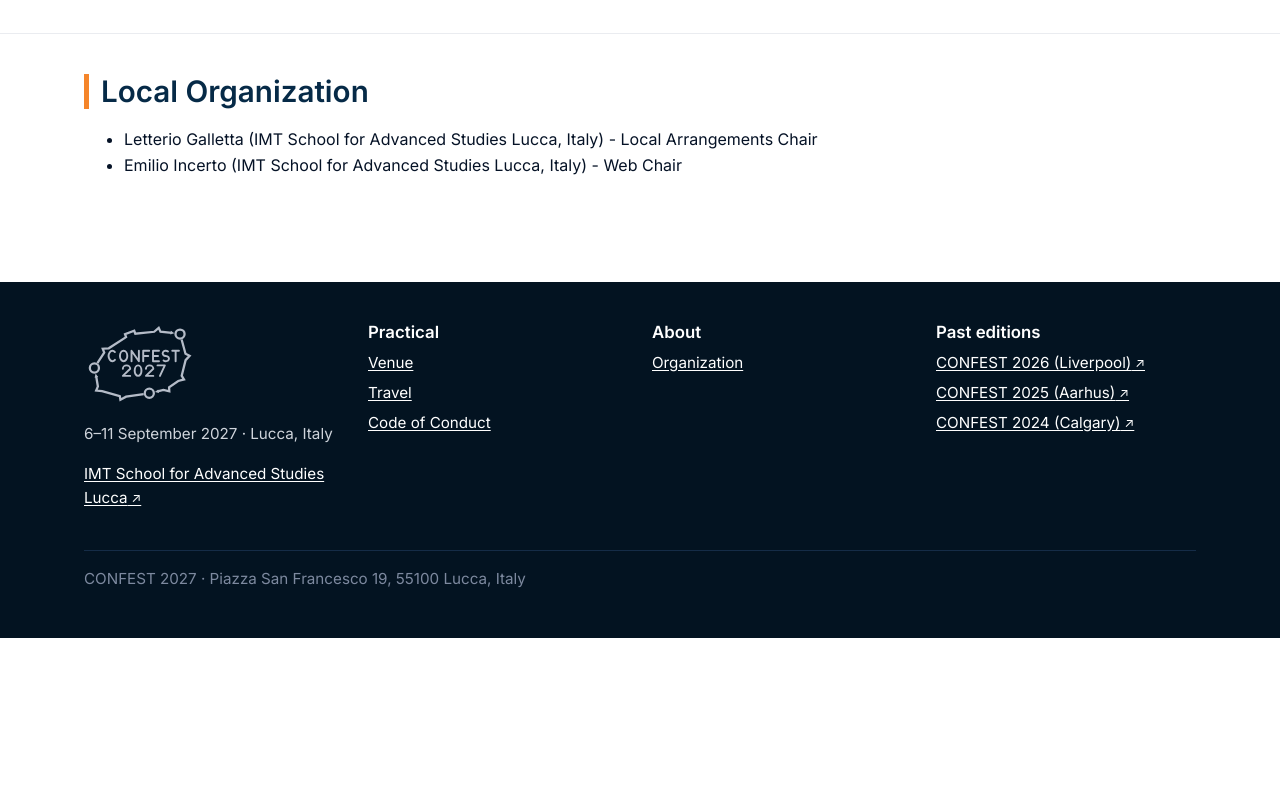
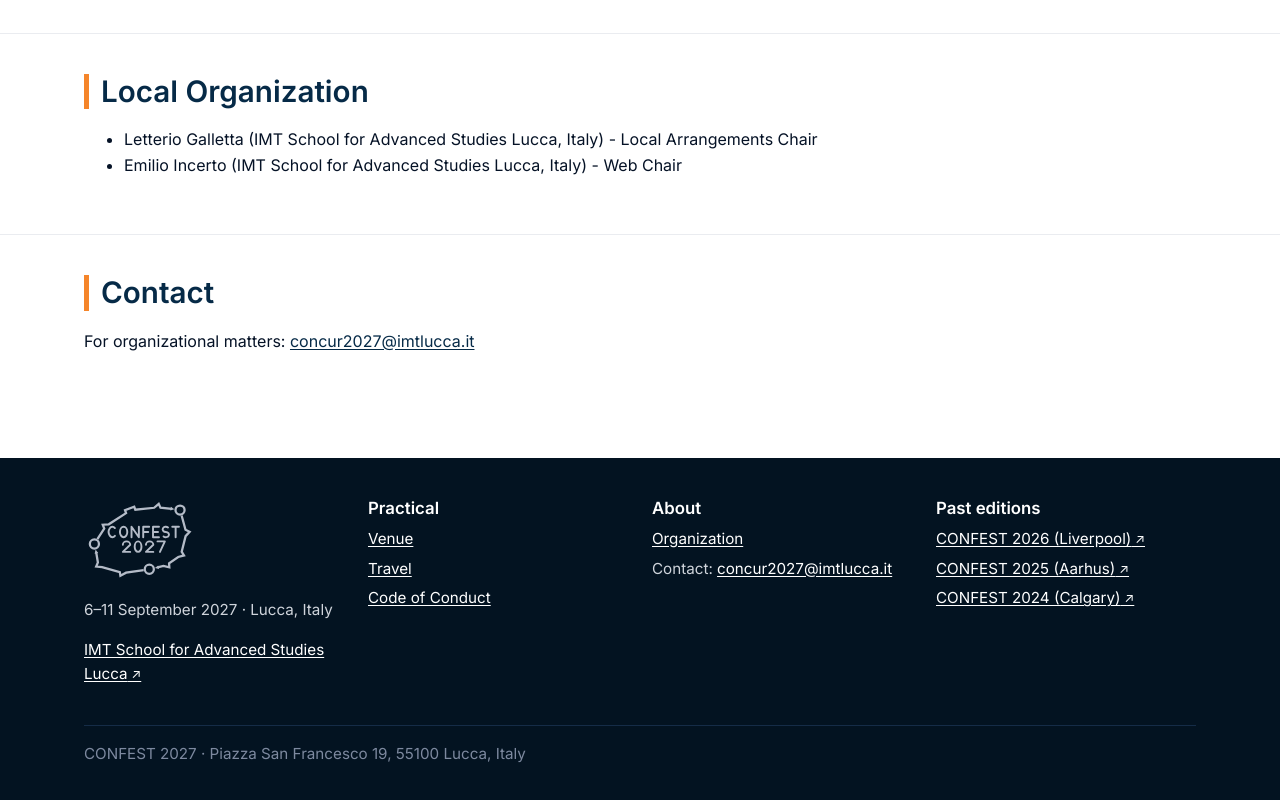
Before and after one commit to confest2027/confest2027.github.io, a plain HTML site: page docs/organization.html in a window 1280 px wide. Shown: the part 799-1599 px from the top of the page. Before the commit the page ends 1437 px from the top, so only its background shows below. Drawn offline with Linux system fonts and the light colour scheme.

Commit message:
Add contact email concur2027@imtlucca.it
Co-Authored-By: Claude Opus 5.5 <noreply@anthropic.com>

```diff
--- a/docs/organization.html
+++ b/docs/organization.html
@@ -4,7 +4,7 @@
   <meta charset="utf-8">
   <meta name="viewport" content="width=device-width, initial-scale=1">
   <title>Organization — CONFEST 2027</title>
-  <meta name="description" content="The organizing team of CONFEST 2027: general chair, workshops chair, publicity, local organization, web, and steering committees.">
+  <meta name="description" content="The organizing team of CONFEST 2027: general chair, programme committee chairs, workshops chair, and local organization.">
   <!-- Fonts: Inter 400/500/600. System sans-serif fallback in the stylesheet. -->
   <link rel="preconnect" href="https://fonts.googleapis.com">
   <link rel="preconnect" href="https://fonts.gstatic.com" crossorigin>
@@ -108,6 +108,12 @@
     </div>
   </section>
 
+  <section class="section" aria-labelledby="contact-title">
+    <div class="container">
+      <h2 id="contact-title" class="section-title">Contact</h2>
+      <p>For organizational matters: <a href="mailto:concur2027@imtlucca.it">concur2027@imtlucca.it</a></p>
+    </div>
+  </section>
 </main>
 
 <!-- ================================================================
@@ -136,6 +142,7 @@
         <h2>About</h2>
         <ul>
           <li><a href="organization.html">Organization</a></li>
+          <li>Contact: <a href="mailto:concur2027@imtlucca.it">concur2027@imtlucca.it</a></li>
         </ul>
       </div>
       <div>
```
Also changed, not shown: docs/code-of-conduct.html (+2 -1 lines), docs/concur/index.html (+1 -0 lines), docs/index.html (+2 -0 lines), docs/qest-formats/index.html (+1 -0 lines), docs/travel.html (+1 -0 lines), docs/venue.html (+2 -1 lines), docs/workshops/index.html (+1 -0 lines).
